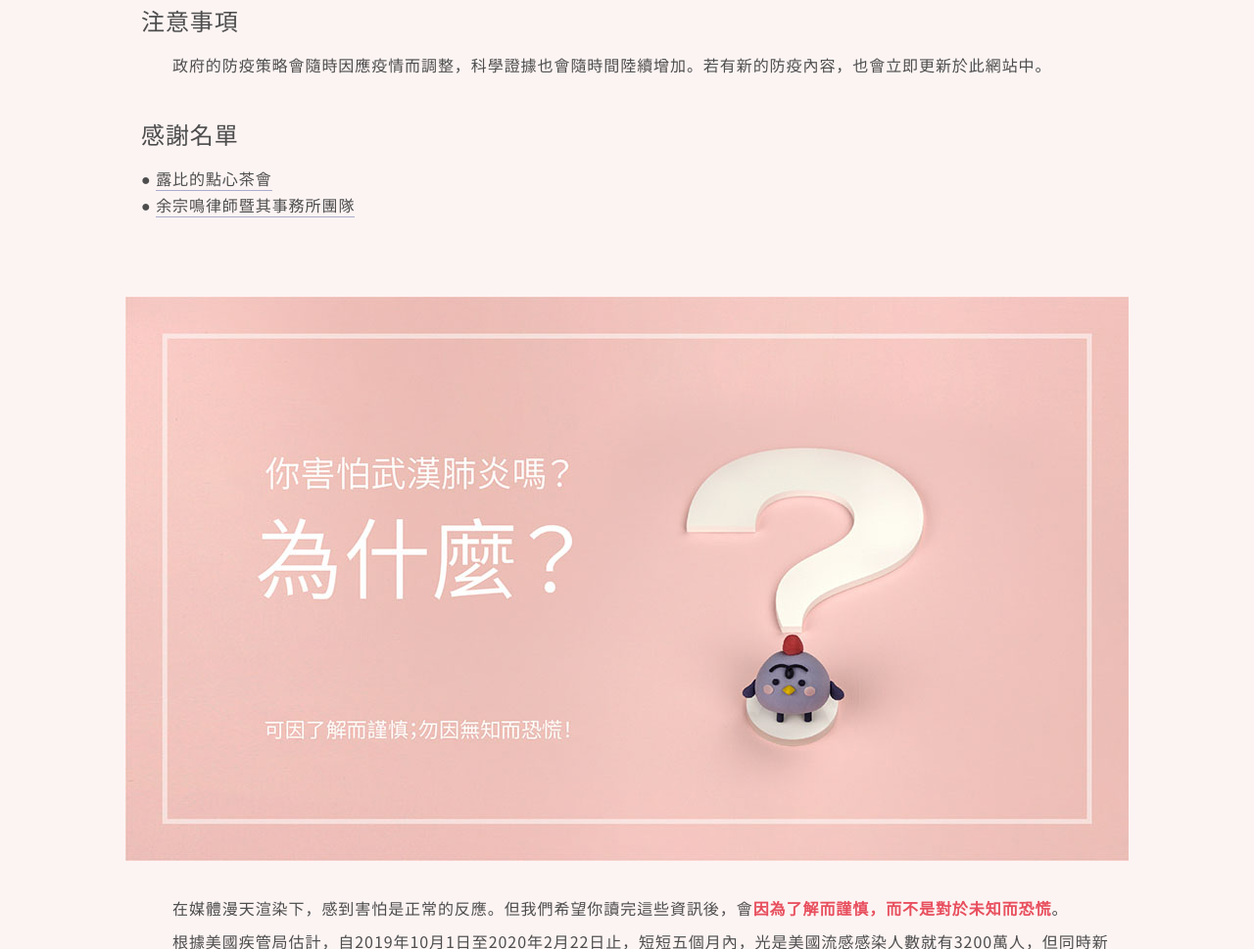
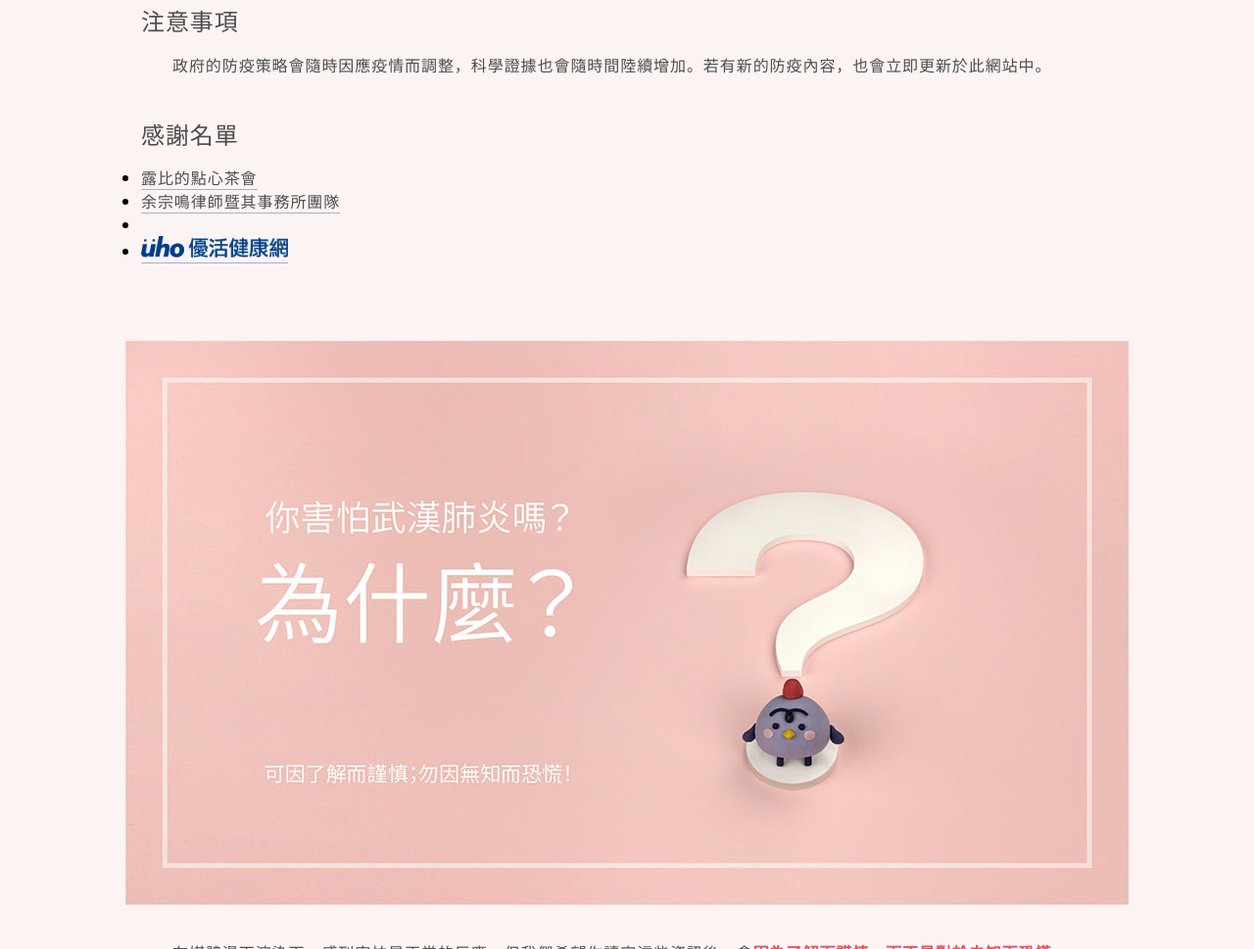
Before and after one commit to oisee-hastin/epidemicPrevention, a plain HTML site: page index.html in a window 1280 px wide. Shown: the part 925-1894 px from the top of the page at 98% size. Drawn offline with nearby package versions, Linux system fonts and the light colour scheme.

Commit message:
Update index.html

```diff
--- a/index.html
+++ b/index.html
@@ -67,8 +67,11 @@
             <div class="paragraph">
                 <h1>感謝名單</h1>
                 <p>
-                    ● <a href="https://www.facebook.com/rubyteaparty">露比的點心茶會</a><br>
-                    ● <a href="https://www.facebook.com/LawyerYu">余宗鳴律師暨其事務所團隊</a>
+                    <ul>
+                        <li><a href="https://www.facebook.com/rubyteaparty">露比的點心茶會</a></li>
+                        <li><a href="https://www.facebook.com/LawyerYu">余宗鳴律師暨其事務所團隊</a><li>
+                        <li><a href="https://www.uho.com.tw/"><img style="width:150px;" src="images/logo_uho.png"></a>
+                    </ul>
                 </p>
             </div>
         </div>
```
